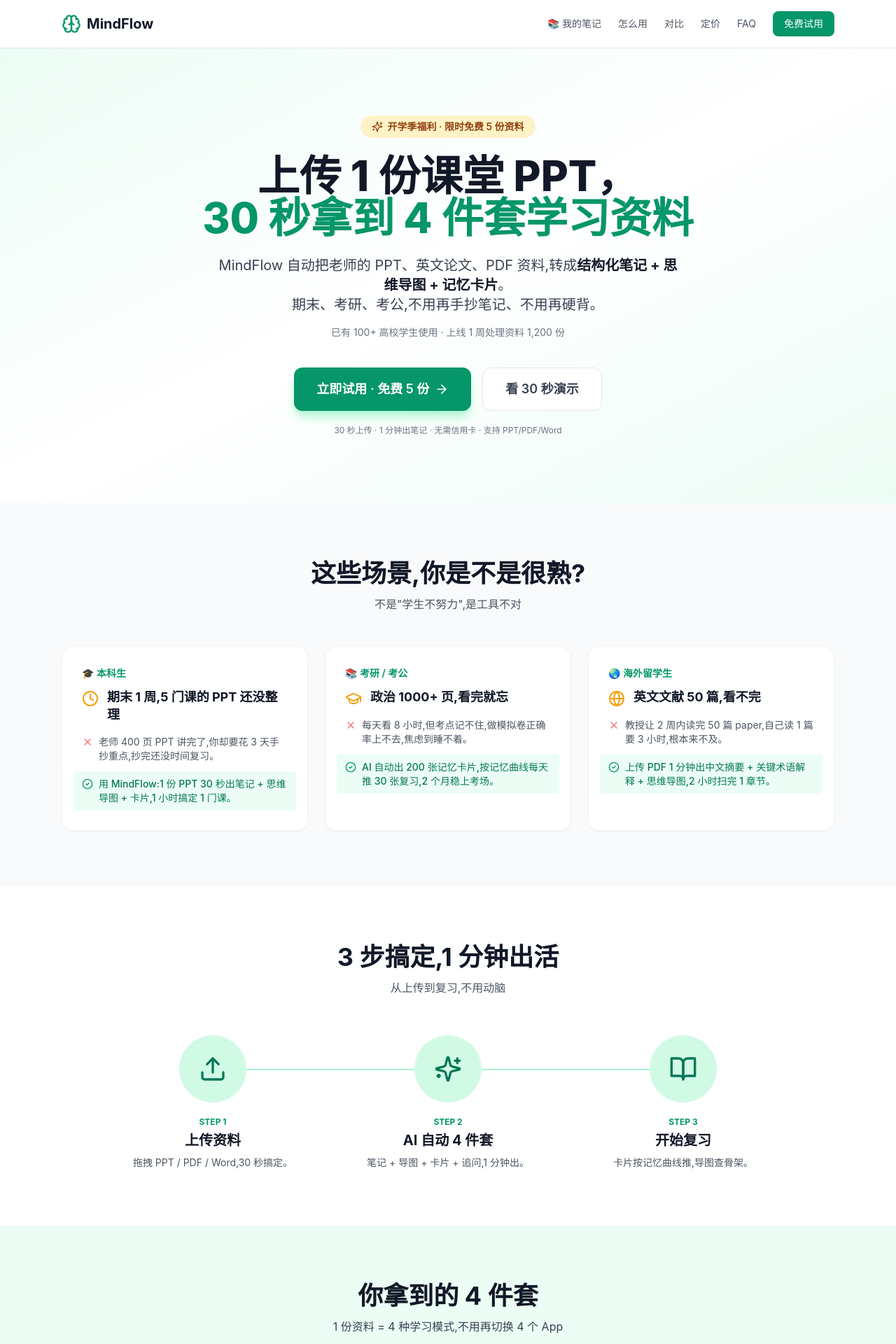
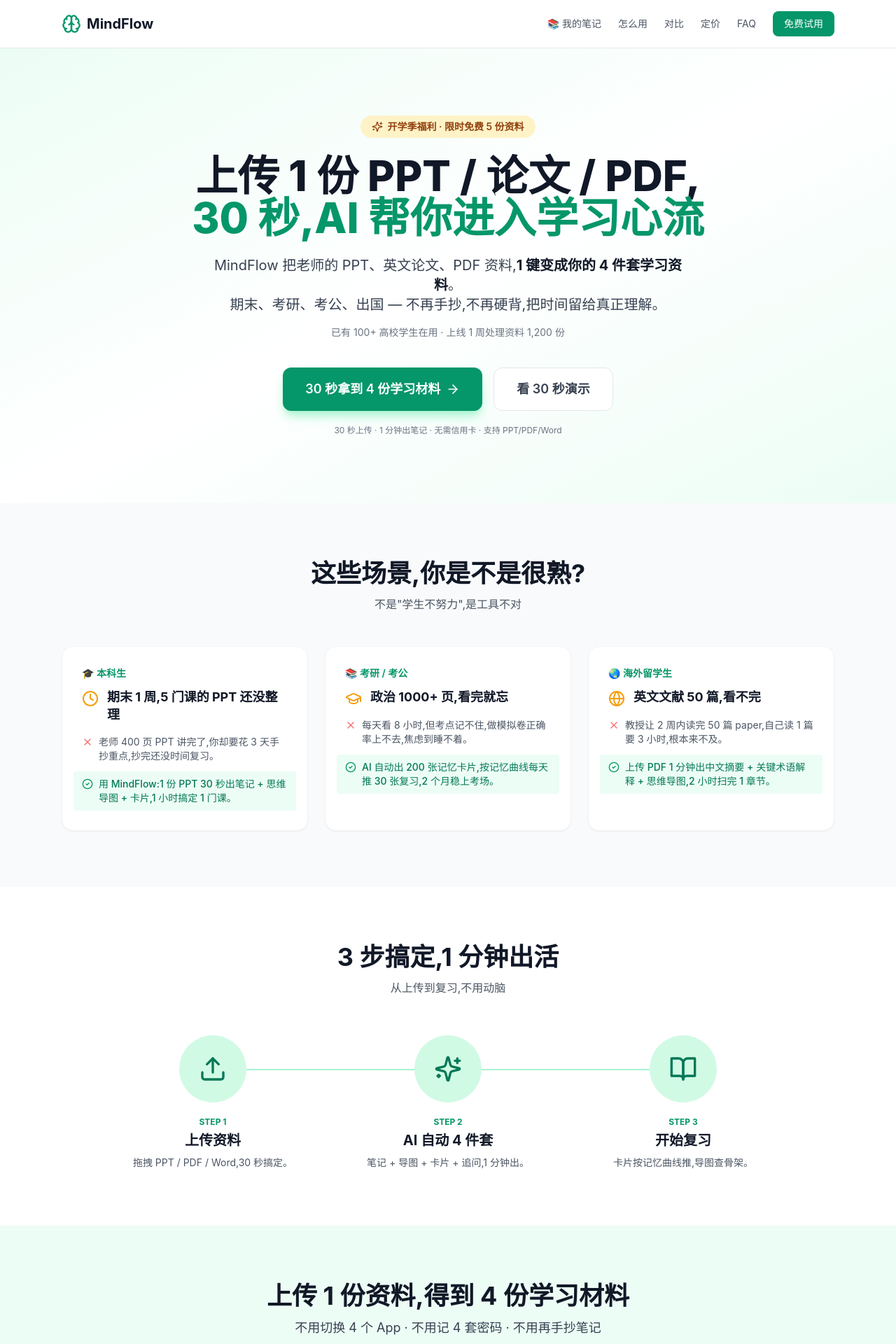
Before and after one commit to eric1986812/note-mind, a Next.js app: page / in a window 1280 px wide. Shown: the top 1920 px of the page at 70% size. Built offline with nearby package versions, Linux system fonts and the light colour scheme.

Commit message:
feat: 首页文案刺激化 + 4 Tab 整理(术语合并到中英对照)

```diff
--- a/src/app/note/page.tsx
+++ b/src/app/note/page.tsx
@@ -46,7 +46,7 @@ function NotePageInner() {
   const mindmap = data?.mindmap ?? null;
   const cards = data?.cards || [];
 
-  const [tab, setTab] = useState<'note' | 'mindmap' | 'card' | 'bilingual' | 'terms' | 'chat'>('note');
+  const [tab, setTab] = useState<'note' | 'mindmap' | 'card' | 'bilingual' | 'chat'>('note');
   const [chatInput, setChatInput] = useState('');
   const [chatHistory, setChatHistory] = useState<{ role: 'user' | 'ai'; content: string }[]>([]);
   const [chatLoading, setChatLoading] = useState(false);
@@ -292,16 +292,15 @@ function NotePageInner() {
         </div>
       )}
 
-      {/* Tabs */}
+      {/* Tabs - 4 大核心 + 1 翻译(中英对照合并术语表) */}
       <div className="bg-white border-b">
         <div className="max-w-6xl mx-auto px-6 flex gap-1">
           {[
-            { k: 'note', icon: FileText, label: '文字笔记' },
-            { k: 'mindmap', icon: Network, label: '思维导图' },
-            { k: 'card', icon: Layers, label: `卡片 (${cards.length})` },
-            { k: 'bilingual', icon: Languages, label: bilingualLabel },
-            { k: 'terms', icon: BookOpen, label: `术语 (${terms?.length || '?'})` },
-            { k: 'chat', icon: MessageCircle, label: 'AI 追问' }
+            { k: 'note', icon: FileText, label: '文字笔记', primary: true },
+            { k: 'mindmap', icon: Network, label: '思维导图', primary: true },
+            { k: 'card', icon: Layers, label: `记忆卡片 (${cards.length})`, primary: true },
+            { k: 'chat', icon: MessageCircle, label: 'AI 追问', primary: true },
+            { k: 'bilingual', icon: Languages, label: bilingualLabel, primary: false },
           ].map(t => (
             <button
               key={t.k}
@@ -339,6 +338,7 @@ function NotePageInner() {
         )}
 
         {tab === 'bilingual' && (
+          <div className="space-y-4">
             <div className="grid md:grid-cols-2 gap-4">
               <div className="bg-white p-6 rounded-xl shadow-sm">
                 <h3 className="text-sm font-bold text-gray-500 mb-3 uppercase tracking-wide">
@@ -376,13 +376,11 @@ function NotePageInner() {
                 )}
               </div>
             </div>
-        )}
-
-        {tab === 'terms' && (
+            {/* 术语表 - 内嵌在中英对照 Tab 里 */}
             <div className="bg-white p-6 rounded-xl shadow-sm">
               <div className="flex items-center justify-between mb-4">
                 <h3 className="text-lg font-bold text-gray-900 flex items-center gap-2">
-                📖 术语表
+                  📖 关键术语表
                   {termsLoading && <Loader2 className="w-4 h-4 animate-spin" />}
                 </h3>
                 {terms && <span className="text-sm text-gray-500">共 {terms.length} 个术语</span>}
@@ -397,21 +395,16 @@ function NotePageInner() {
                 />
               )}
               {terms && terms.length > 0 && (
-              <div className="space-y-3">
+                <div className="grid md:grid-cols-2 gap-3">
                   {terms.map((t, i) => (
-                  <div key={i} className="border-l-4 border-primary-400 bg-primary-50/50 p-4 rounded-r-lg">
-                    <div className="flex items-baseline gap-3 mb-1">
-                      <span className="font-bold text-primary-800">{t.term}</span>
-                      <span className="text-gray-700">· {t.translation}</span>
-                    </div>
-                    <p className="text-sm text-gray-600">{t.definition}</p>
+                    <div key={i} className="border border-gray-200 rounded-lg p-3 hover:border-primary-300 transition">
+                      <div className="font-bold text-gray-900">{t.term}</div>
+                      <div className="text-sm text-gray-600 mt-1">{t.definition}</div>
                     </div>
                   ))}
                 </div>
               )}
-            {!termsLoading && !terms && (
-              <p className="text-gray-400 text-sm py-12 text-center">切换到本 Tab 后自动开始提取</p>
-            )}
+            </div>
           </div>
         )}
 
--- a/src/app/page.tsx
+++ b/src/app/page.tsx
@@ -35,21 +35,21 @@ export default function HomePage() {
             <Sparkles className="w-4 h-4" /> 开学季福利 · 限时免费 5 份资料
           </span>
           <h1 className="text-4xl md:text-6xl font-extrabold text-gray-900 mb-6 leading-[1.15]">
-            上传 1 份课堂 PPT，<br />
-            <span className="text-primary-600">30 秒拿到 4 件套学习资料</span>
+            上传 1 份 PPT / 论文 / PDF,<br />
+            <span className="text-primary-600">30 秒,AI 帮你进入学习心流</span>
           </h1>
           <p className="text-lg md:text-xl text-gray-700 mb-4 max-w-2xl mx-auto leading-relaxed">
-            MindFlow 自动把老师的 PPT、英文论文、PDF 资料,转成
-            <strong className="text-gray-900">结构化笔记 + 思维导图 + 记忆卡片</strong>。
+            MindFlow 把老师的 PPT、英文论文、PDF 资料,
+            <strong className="text-gray-900">1 键变成你的 4 件套学习资料</strong>。
             <br className="hidden md:block" />
-            期末、考研、考公,不用再手抄笔记、不用再硬背。
+            期末、考研、考公、出国 — 不再手抄,不再硬背,把时间留给真正理解。
           </p>
           <p className="text-sm text-gray-500 mb-10">
-            已有 100+ 高校学生使用 · 上线 1 周处理资料 1,200 份
+            已有 100+ 高校学生在用 · 上线 1 周处理资料 1,200 份
           </p>
           <div className="flex flex-col sm:flex-row gap-4 justify-center">
             <Link href="/upload" className="bg-primary-600 text-white px-8 py-4 rounded-xl text-lg font-semibold hover:bg-primary-700 shadow-lg shadow-primary-200 flex items-center justify-center gap-2">
-              立即试用 · 免费 5 份 <ArrowRight className="w-5 h-5" />
+              30 秒拿到 4 份学习材料 <ArrowRight className="w-5 h-5" />
             </Link>
             <Link href="#how" className="bg-white text-gray-700 px-8 py-4 rounded-xl text-lg font-semibold border border-gray-200 hover:border-primary-300">
               看 30 秒演示
@@ -145,8 +145,8 @@ export default function HomePage() {
       <section className="py-20 bg-gradient-to-br from-primary-50 to-emerald-50">
         <div className="max-w-6xl mx-auto px-6">
           <div className="text-center mb-12">
-            <h2 className="text-3xl md:text-4xl font-bold text-gray-900 mb-3">你拿到的 4 件套</h2>
-            <p className="text-gray-700">1 份资料 = 4 种学习模式,不用再切换 4 个 App</p>
+            <h2 className="text-3xl md:text-4xl font-bold text-gray-900 mb-3">上传 1 份资料,得到 4 份学习材料</h2>
+            <p className="text-gray-700 text-lg">不用切换 4 个 App · 不用记 4 套密码 · 不用再手抄笔记</p>
           </div>
           <div className="grid md:grid-cols-2 gap-5">
             {[
```
Lines whose indentation alone changed are shown as unchanged.
